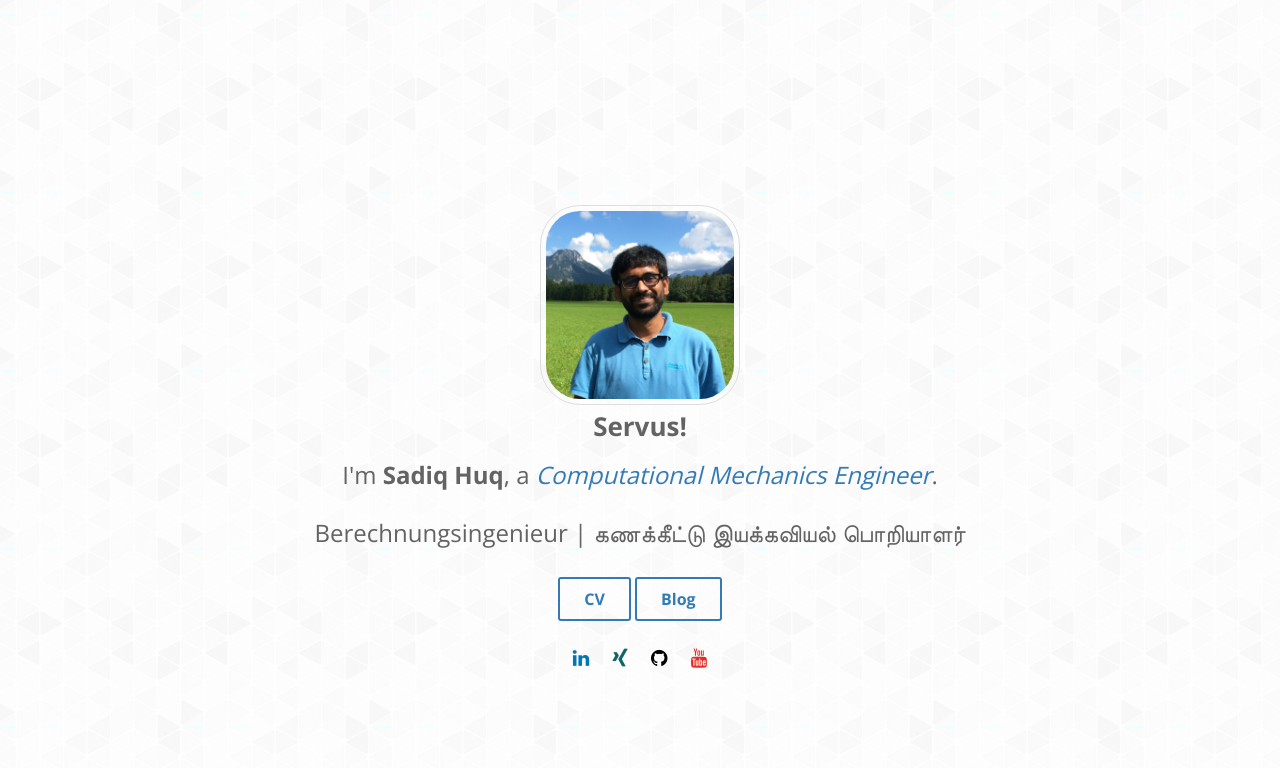
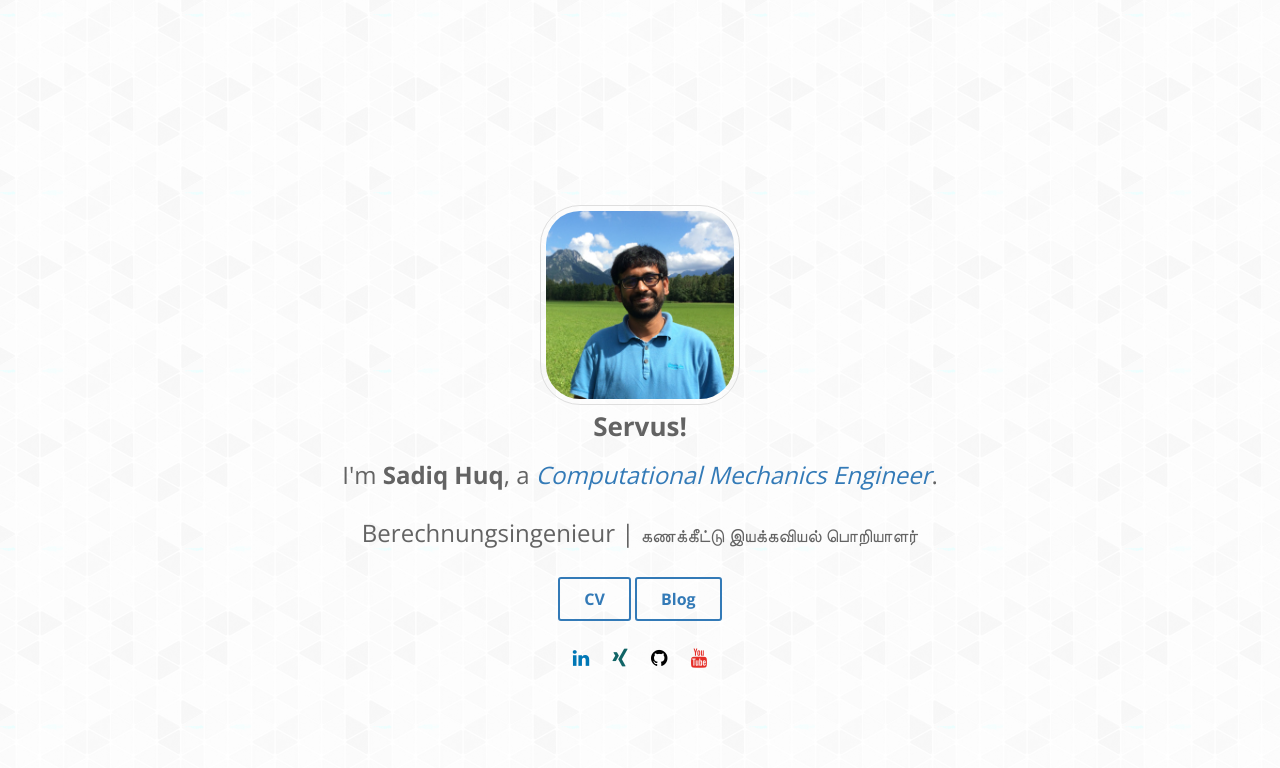
Before and after one commit to sadiqhuq/sadiqhuq.github.io, a Jekyll site: the page built from index.html, in a window 1280 px wide. Shown: the top 768 px of the page. Built offline with Jekyll 4.4.1, drawn with Linux system fonts in a browser that asks for light colours; nearby versions of some CDN libraries; some web fonts are replaced.

Commit message:
Tamil Catamaran

```diff
--- a/_includes/head.html
+++ b/_includes/head.html
@@ -7,8 +7,6 @@
     <meta name="description" content="{% if page.excerpt %}{{ page.excerpt | strip_html | strip_newlines | truncate: 160 }}{% else %}{{ site.description }}{% endif %}">
 
     <link rel="stylesheet" href="{{ "/css/main.css" | prepend: site.baseurl }}">
-   <link rel="stylesheet" href="//fonts.googleapis.com/css?family=Catamaran" type='text/css'>
-    <link rel="stylesheet" href="//fonts.googleapis.com/earlyaccess/notosanstamil.css" type='text/css'>
     <link rel="canonical" href="{{ page.url | replace:'index.html','' | prepend: site.baseurl | prepend: site.url }}">
     <link rel="alternate" type="application/rss+xml" title="{{ site.title }}" href="{{ "/feed.xml" | prepend: site.baseurl | prepend: site.url }}" />
     <link rel="shortcut icon" href="{{ site.baseurl }}/images/webpage/favicon.ico">
--- a/css/main.scss
+++ b/css/main.scss
@@ -10,12 +10,19 @@
 // Tags
 @import "custom/tags";
 
-// Tamil
-// .tamilcat p{ font-family: 'Catamaran', serif; }
-//.tamilcat h3 { font-family: 'Catamaran', serif; }
+/* Tamil */
+ @import url('//fonts.googleapis.com/css?family=Catamaran:300,400,700');
+// @import url('//fonts.googleapis.com/earlyaccess/notosanstamil.css');
+// @import url('//fonts.googleapis.com/css?family=Pavanam');
 .tamil {
-   font-family: "notosanstamil", sans-serif !important;
-// font-family: "Catamaran", sans-serif !important;
+   font-family: "Catamaran", sans-serif !important;
+   font-weight: $font-weight-normal !important;
+   font-size: rem(18);
+// font-family: "Noto Sans Tamil", sans-serif !important;
+// font-weight:400 !important;
+//  font-family: "Pavanam", sans-serif !important;
+//  font-weight: $font-weight-normal !important;
+//  font-size: rem(18);
 // color:#ff00ff;
 }
 /* avatar author image*/
--- a/index.html
+++ b/index.html
@@ -11,7 +11,7 @@
     <h3>I'm <strong itemprop="name">{{ site.author.name }}</strong>, a <em itemprop="jobTitle">{{ site.author.job.EN }}</em>.</h3>
 
     <!--<h3>{{ site.author.job.DETA }}</h3>-->
-    <!--<h3 class='tamil'>{{ site.author.job }}</h3>-->
+    <!--<h3 class='tamil'>{{ site.author.job.DETA }}</h3>-->
     <h3><span>{{ site.author.job.DE }} | </span><span class='tamil'>{{ site.author.job.TA }}</span></h3>
 
     <!--<h3>{{ site.author.bio }}</h3>-->
```
